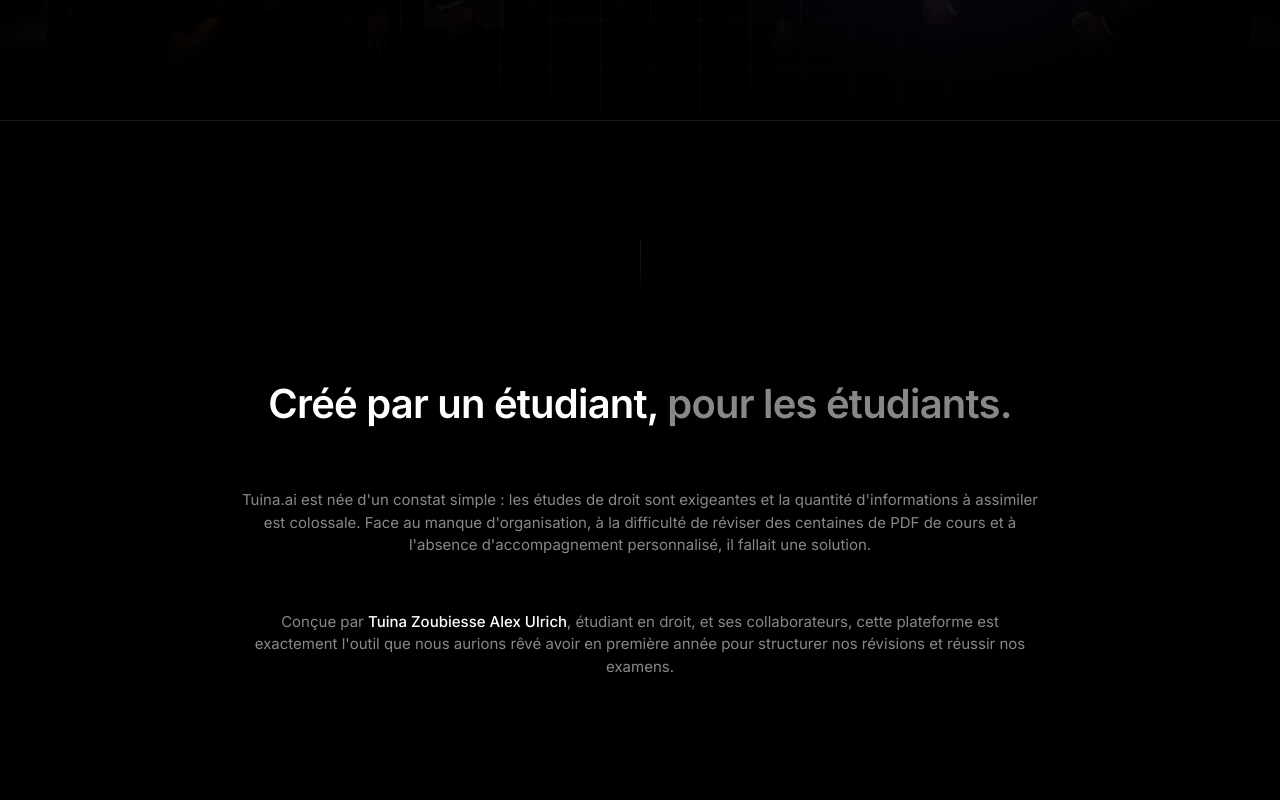
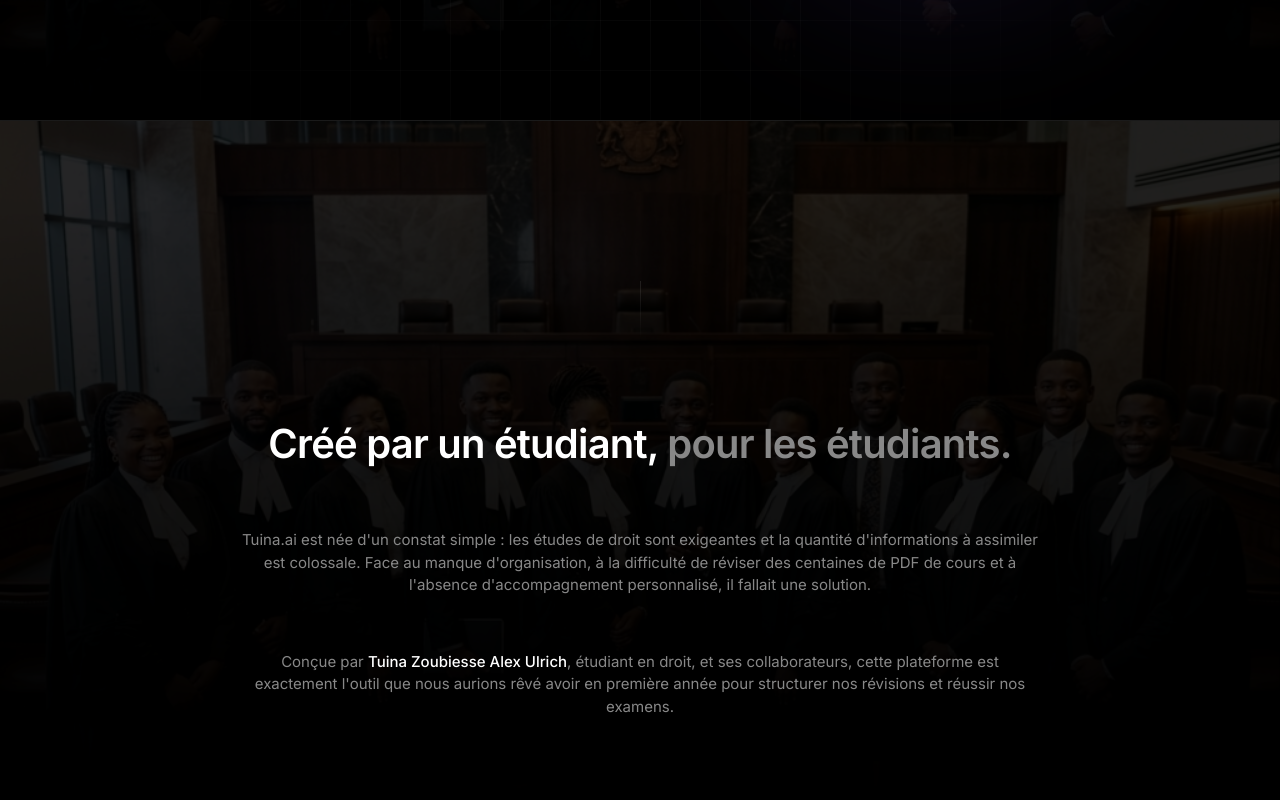
Before and after one commit to tuinaalex685-commits/TUINA.AI, a Next.js app: page / in a window 1280 px wide. Shown: the part 680-1480 px from the top of the page. Built offline with nearby package versions, Linux system fonts and the light colour scheme.

Commit message:
design: animation et passerelle sur la section Story

```diff
--- /dev/null
+++ b/copy-img.js
@@ -0,0 +1,6 @@
+const fs = require('fs');
+fs.copyFileSync(
+  "C:\\Users\\Asus\\.gemini\\antigravity-ide\\brain\\28ba3658-80f4-4569-8a53-14b582723650\\story_transition_bg_1783040685879.png",
+  "c:\\Users\\Asus\\Downloads\\tuina.ai\\public\\story-bg.png"
+);
+console.log("Copied successfully");
--- a/src/components/story/Story.module.css
+++ b/src/components/story/Story.module.css
@@ -1,9 +1,57 @@
 .storySection {
   background-color: var(--bg-dark);
-  padding: 120px 24px;
+  padding: 160px 24px;
   display: flex;
   justify-content: center;
   border-top: 1px solid var(--border-light);
+  position: relative;
+  overflow: hidden;
+}
+
+.animatedBg {
+  position: absolute;
+  inset: 0;
+  z-index: 0;
+  overflow: hidden;
+  pointer-events: none;
+  background-image: url('/hero-bg-jeunes.png');
+  background-size: cover;
+  background-position: center;
+  opacity: 0.15;
+  mask-image: linear-gradient(to bottom, black 10%, transparent 90%);
+  -webkit-mask-image: linear-gradient(to bottom, black 10%, transparent 90%);
+}
+
+.orb1, .orb2 {
+  position: absolute;
+  border-radius: 50%;
+  filter: blur(80px);
+  opacity: 0.3;
+  animation: floatOrb 20s infinite alternate ease-in-out;
+}
+
+.orb1 {
+  width: 600px;
+  height: 600px;
+  background: radial-gradient(circle, rgba(124, 92, 255, 0.4), transparent 60%);
+  top: -200px;
+  left: -200px;
+  animation-delay: 0s;
+}
+
+.orb2 {
+  width: 500px;
+  height: 500px;
+  background: radial-gradient(circle, rgba(0, 112, 243, 0.4), transparent 60%);
+  bottom: -150px;
+  right: -150px;
+  animation-delay: -10s;
+}
+
+@keyframes floatOrb {
+  0% { transform: translate(0, 0) scale(1); }
+  50% { transform: translate(100px, 50px) scale(1.1); }
+  100% { transform: translate(-50px, 100px) scale(0.9); }
 }
 
 .container {
@@ -13,6 +61,8 @@
   flex-direction: column;
   align-items: center;
   text-align: center;
+  position: relative;
+  z-index: 10;
 }
 
 .lineIndicator {
--- a/src/components/story/Story.tsx
+++ b/src/components/story/Story.tsx
@@ -12,6 +12,12 @@
 export default function Story() {
   return (
     <section className={styles.storySection}>
+      {/* Animated Background & Bridge Image */}
+      <div className={styles.animatedBg}>
+        <div className={styles.orb1} />
+        <div className={styles.orb2} />
+      </div>
+
       <motion.div
         className={styles.container}
         initial="hidden"
```
